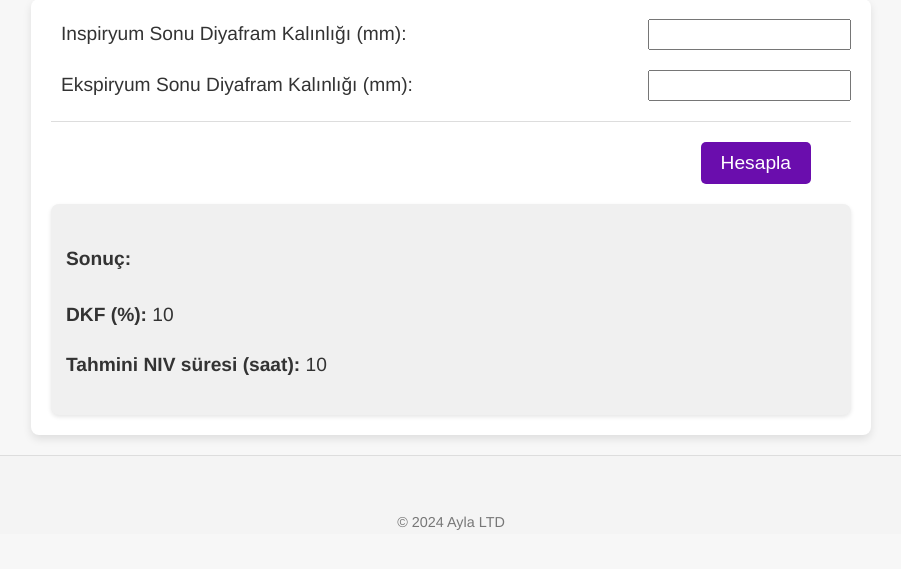
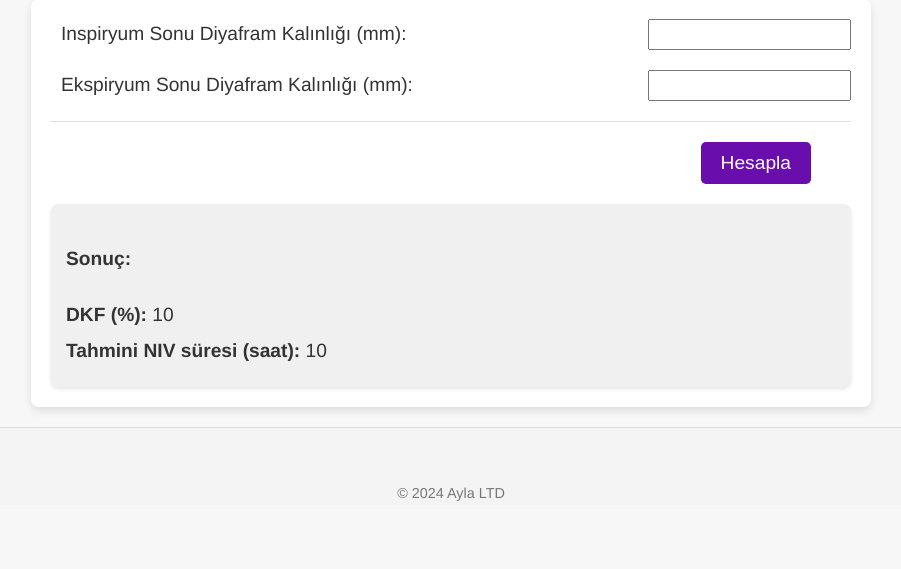
Before and after one commit to MuMSuZ/niv, a Flask app: template templates/nivsure.html in a window 1280 px wide. Shown: the part 192-761 px from the top of the page, without its empty margins (189-1090 px from the left). Run offline with Flask 3, Linux system fonts and the light colour scheme; the template is opened without the code that fills it: most values are stand-ins (such as "Sample title", 1, 10 or a date in 2020).

Commit message:
Update styles.css

```diff
--- a/static/styles.css
+++ b/static/styles.css
@@ -124,3 +124,7 @@ footer {
     box-shadow: 0 2px 4px rgba(0, 0, 0, 0.1);
     font-size: 1.2em
 }
+
+.result p {
+    margin: 5px 0; /* Paragraflar arasında boşluk */
+}
```
